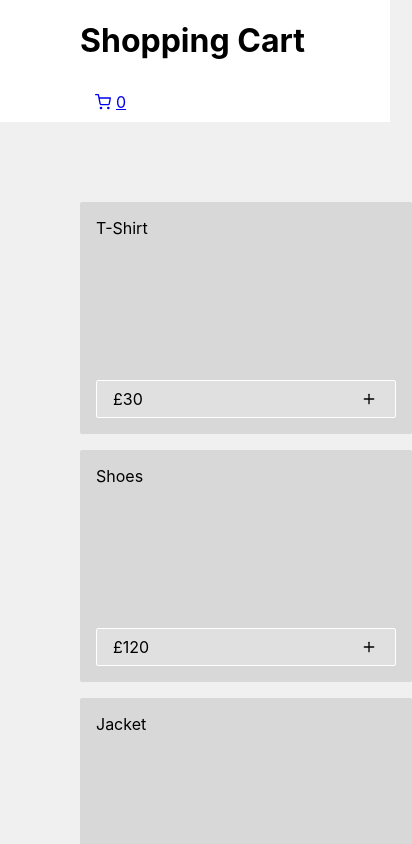
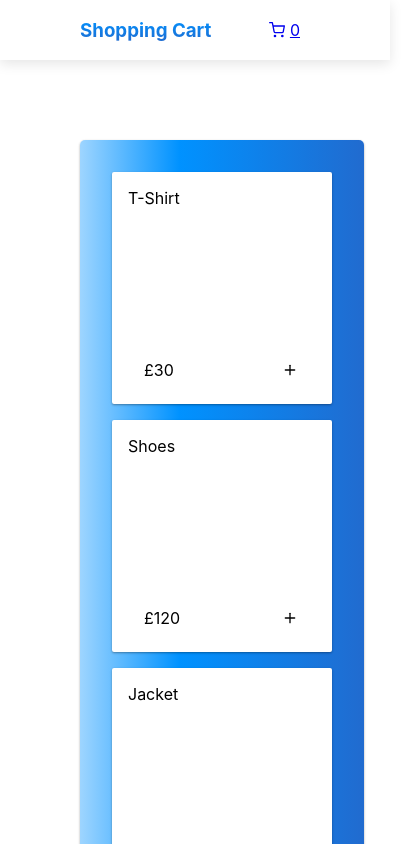
Before and after one commit to ibahm/Shopping-Cart-ContextAPI, a React (Create React App) app: page / in a window 390 px wide. Shown: the top 844 px of the page, 412 px wide, since content can reach past the window. Built offline with nearby package versions, Linux system fonts and the light colour scheme.

Commit message:
Increased responsiveness and many UI changes
- Changed the theme and added styling changes to improve the UI
- Improved the responsiveness by adding auto-fit and fit properties

```diff
--- a/src/Pages/Checkout.js
+++ b/src/Pages/Checkout.js
@@ -7,10 +7,10 @@ const Checkout = () => {
     return (
         <>
            <div className="nav-bar">
-                <h1>My Cart</h1>
-                    <Link to="/">
-                        <FiHome/>
-                    </Link>
+                <h3>My Cart</h3>
+                <Link to="/">
+                    <FiHome/>
+                </Link>
             </div>
             <div className="checkout-container">
                 <CheckoutList/>
--- a/src/components/CheckoutItem.js
+++ b/src/components/CheckoutItem.js
@@ -11,7 +11,6 @@ const CheckoutItem = ({id, name, price}) => {
 
     return (
         <div className="checkout-item">
-            <div className="image-holder"></div>
             <div className="checkout-footer">
                 <span>{name}</span>
                 <span>£{price}</span>
--- a/src/components/CheckoutList.js
+++ b/src/components/CheckoutList.js
@@ -1,4 +1,4 @@
-import React, {useContext, useState} from "react";
+import React, {useContext} from "react";
 import CheckoutItem from "./CheckoutItem";
 import { CartContext } from "../context/CartContext";
 
@@ -18,7 +18,7 @@ const CheckoutList = () => {
                 <h2>Total</h2>
                 <h4>Sub-Total: £{(subTotal.toFixed(2))}</h4>
                 <h4>Delivery: {subTotal >= 35 ? "FREE" : "£4.99"}</h4>
-                <h3>Total: {subTotal >= 35 ? subTotal.toFixed(2) : (subTotal + 4.99).toFixed(2)}</h3>
+                <h3>Total: £{subTotal >= 35 ? subTotal.toFixed(2) : (subTotal + 4.99).toFixed(2)}</h3>
                 <button className="checkout-button">CHECKOUT</button>
             </div>
         </div>
--- a/src/components/ItemList.js
+++ b/src/components/ItemList.js
@@ -13,20 +13,33 @@ const stock = [
     {id: nanoid(), name: "Shoes", price: 120},
     {id: nanoid(), name: "Jacket", price: 80},
     {id: nanoid(), name: "Trousers", price: 50},
-    {id: nanoid(), name: "Socks", price: 11.99},
+    {id: nanoid(), name: "Black Socks", price: 11.99},
     {id: nanoid(), name: "Bag", price: 35},
     {id: nanoid(), name: "Underwear", price: 9.99},
     {id: nanoid(), name: "Hat", price: 19.99},
     {id: nanoid(), name: "Luxury Bag", price: 199.99},
-    {id: nanoid(), name: "Scarf", price: 5.99}
+    {id: nanoid(), name: "Scarf", price: 5.99},
+    {id: nanoid(), name: "Gloves", price: 9.99},
+    {id: nanoid(), name: "Sun Glasses", price: 29.99},
+    {id: nanoid(), name: "Long Silver Chain", price: 29.99},
+    {id: nanoid(), name: "Baseball Cap", price: 19.99},
+    {id: nanoid(), name: "Gold Ring", price: 40},
+    {id: nanoid(), name: "White Socks Multipack", price: 21.99},
+    {id: nanoid(), name: "White Shirt", price: 25.99},
+    {id: nanoid(), name: "Black Headband", price: 15.99},
+    {id: nanoid(), name: "Grey Socks", price: 11.99},
+    {id: nanoid(), name: "Gold Necklace", price: 35.99},
+    {id: nanoid(), name: "Multipack Gloves", price: 22.99},
 ];
 
 const ItemList = () => {
     return (
-        <div className="item-list">
-            {stock.map(item => (
-                <Item id={item.id} name={item.name} price={item.price}/>
-            ))}
+        <div className="item-cont">
+            <div className="item-list">
+                {stock.map(item => (
+                    <Item id={item.id} name={item.name} price={item.price}/>
+                ))}
+            </div>
         </div>
     );
 }
--- a/src/components/NavBar.js
+++ b/src/components/NavBar.js
@@ -4,16 +4,16 @@ import { CartContext } from "../context/CartContext";
 import { Link } from "react-router-dom";
 
 const NavBar = () => {
-    // Call the cart state and store the length of it in a variable
     const {cart} = useContext(CartContext);
     const total = cart.length;
 
     return(
+
         <div className="nav-bar">
-            <h1>Shopping Cart</h1>
+            <h3>Shopping Cart</h3>
             <Link to="./Pages/Checkout"><div className="nav-bar-cart">
                 <FiShoppingCart className="nav-cartbtn"/>
-                <span>{total}</span>
+                <span className="cart-quantity">{total}</span>
             </div></Link>
         </div>
     );
--- a/src/index.css
+++ b/src/index.css
@@ -4,7 +4,6 @@ body {
     'Ubuntu', 'Cantarell', 'Fira Sans', 'Droid Sans', 'Helvetica Neue',
     sans-serif;
   -webkit-font-smoothing: antialiased;
-  background-color: rgb(184, 184, 184, 0.2);
 }
 
 code {
@@ -14,6 +13,7 @@ code {
 
 .container {
   width: 100vw;
+  height: 100vh;
   margin: auto;
 }
 
@@ -22,9 +22,17 @@ code {
   justify-content: space-between;
   align-items: center;
   flex-wrap: wrap;
-  background-color: rgba(255,255,255, 1);
-  color: black;
+  position: sticky;
+  top: 0;
+  z-index: 1;
   padding: 0 5rem;
+  box-shadow: rgba(0, 0, 0, 0.1) 0px 4px 12px;
+}
+
+.nav-bar h3 {
+  background: -webkit-linear-gradient(#0092ff, #216bcf);
+  -webkit-background-clip: text;
+  -webkit-text-fill-color: transparent;
 }
 
 .nav-bar-cart{
@@ -42,9 +50,15 @@ code {
 
 .item-list {
   display: grid;
-  margin: 5rem;
-  grid-template-columns: repeat(auto-fit, minmax(320px, 1fr));
+  grid-template-columns: repeat(auto-fit, minmax(220px, 1fr));
   grid-gap: 1rem;
+  margin: 5em;
+  min-width: fit-content;
+  padding: 2em;
+  background: rgb(158,213,255);
+  background: linear-gradient(90deg, rgba(158,213,255,1) 0%, rgba(0,146,255,1) 35%, rgba(33,107,207,1) 100%);
+  box-shadow: rgba(0, 0, 0, 0.12) 0px 1px 3px, rgba(0, 0, 0, 0.24) 0px 1px 2px;
+  border-radius: 5px;
 }
 
 .item {
@@ -52,16 +66,16 @@ code {
   justify-content: space-between;
   flex-direction: column;
   border-radius: 2px;
-  background-color: rgba(0,0,0,0.1);
   height: 200px;
-  width: 300px;
+  min-width: 100px;
   padding: 1rem;
   transition: all 0.2s ease 0s;
+  background: white;
+  box-shadow: rgba(0, 0, 0, 0.12) 0px 1px 3px, rgba(0, 0, 0, 0.24) 0px 1px 2px;
 }
 
 .item:hover, .nav-bar-cart:hover {
-  transform: scale(1.1);
-  background-color: rgba(0,0,0,0.2);
+  transform: scale(1.05);
 }
 
 .nav-bar-cart:hover {
@@ -72,8 +86,6 @@ code {
   display: flex;
   justify-content: space-between;
   align-items: center;
-  border: 1px solid rgba(255, 255, 255, 1);
-  background-color: rgba(255, 255, 255, 0.2);
   border-radius: 2px;
   padding: 0.5rem 1rem;
   transition: all 0.2s ease 0s;
@@ -99,14 +111,18 @@ code {
   display: flex;
   justify-content: center;
   flex-wrap: wrap;
-  margin: 20px;
+  margin: 5em;
+  padding: 1rem;
+  border-radius: 5px;
+  background: rgb(158,213,255);
+  background: linear-gradient(90deg, rgba(158,213,255,1) 0%, rgba(0,146,255,1) 35%, rgba(33,107,207,1) 100%);
+  box-shadow: rgba(0, 0, 0, 0.12) 0px 1px 3px, rgba(0, 0, 0, 0.24) 0px 1px 2px;
 }
 
 .checkout-list {
   display: grid;
   grid-template-columns: 1fr;
-  grid-gap: 0.2rem;
-  background-color: white;
+  grid-gap: 1rem;
 }
 
 .checkout-info {
@@ -118,6 +134,8 @@ code {
   background-color: white;
   width: 300px;
   height: 100%;
+  box-shadow: rgba(0, 0, 0, 0.12) 0px 1px 3px, rgba(0, 0, 0, 0.24) 0px 1px 2px;
+  border-radius: 5px;
 }
 
 .checkout-button {
@@ -132,7 +150,6 @@ code {
 }
 
 .checkout-button:hover {
-  background-color: rgb(0, 194, 0);
   cursor: pointer;
 }
 
@@ -142,12 +159,15 @@ code {
 
 .checkout-item{
   display: flex;
-  justify-content: space-evenly;
-  flex-direction: row;
+  justify-content: space-between;
+  flex-direction: column;
+  border-radius: 2px;
   height: 200px;
-  width: 400px;
+  width: 300px;
   padding: 1rem;
-  border-top: 1px solid lightgrey;
+  transition: all 0.2s ease 0s;
+  background: white;
+  box-shadow: rgba(0, 0, 0, 0.12) 0px 1px 3px, rgba(0, 0, 0, 0.24) 0px 1px 2px;
 }
 
 .image-holder{
@@ -158,15 +178,11 @@ code {
 
 .checkout-footer {
   display: flex;
-  justify-content: space-evenly;
+  justify-content: space-between;
   align-items: center;
-  flex-direction: column;
-  border: 1px solid rgba(151, 151, 151, 0.623);
-  background-color: rgba(255, 255, 255, 0.8);
-  padding: 10px;
-  margin: 0 5px;
-  flex-grow: 10;
-  white-space: nowrap;
+  border-radius: 2px;
+  padding: 0.5rem 1rem;
+  transition: all 0.2s ease 0s;
 }
 
 .deletebtn {
```
